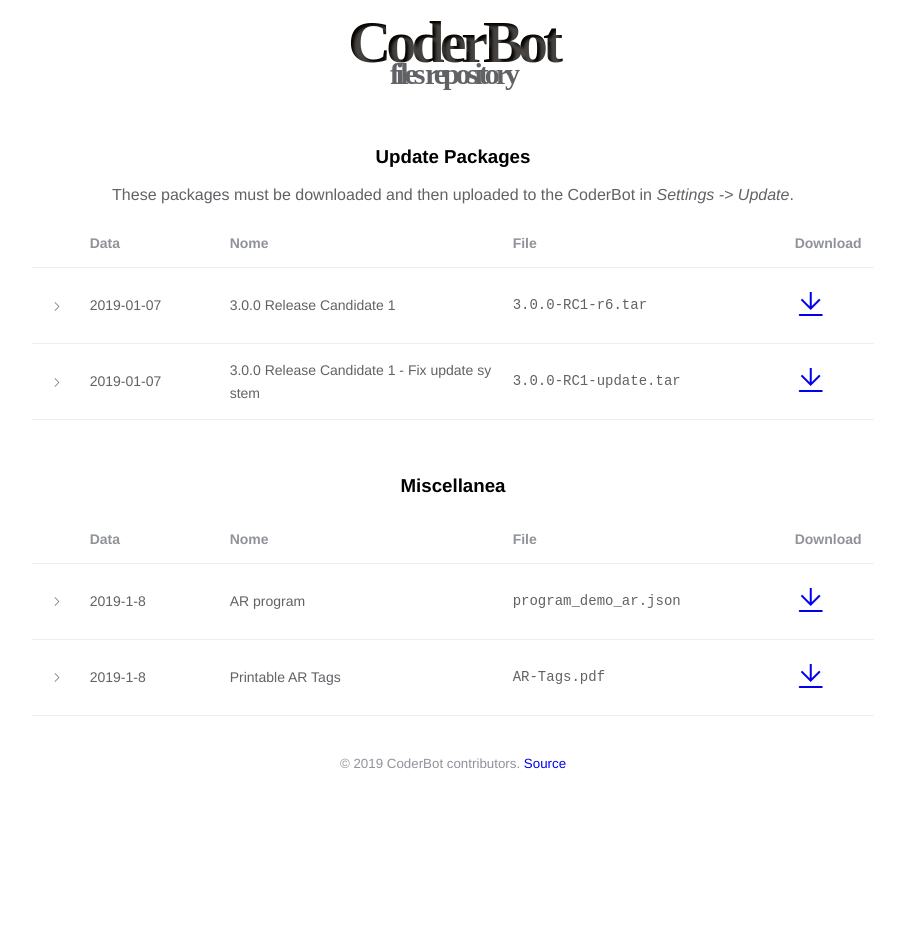
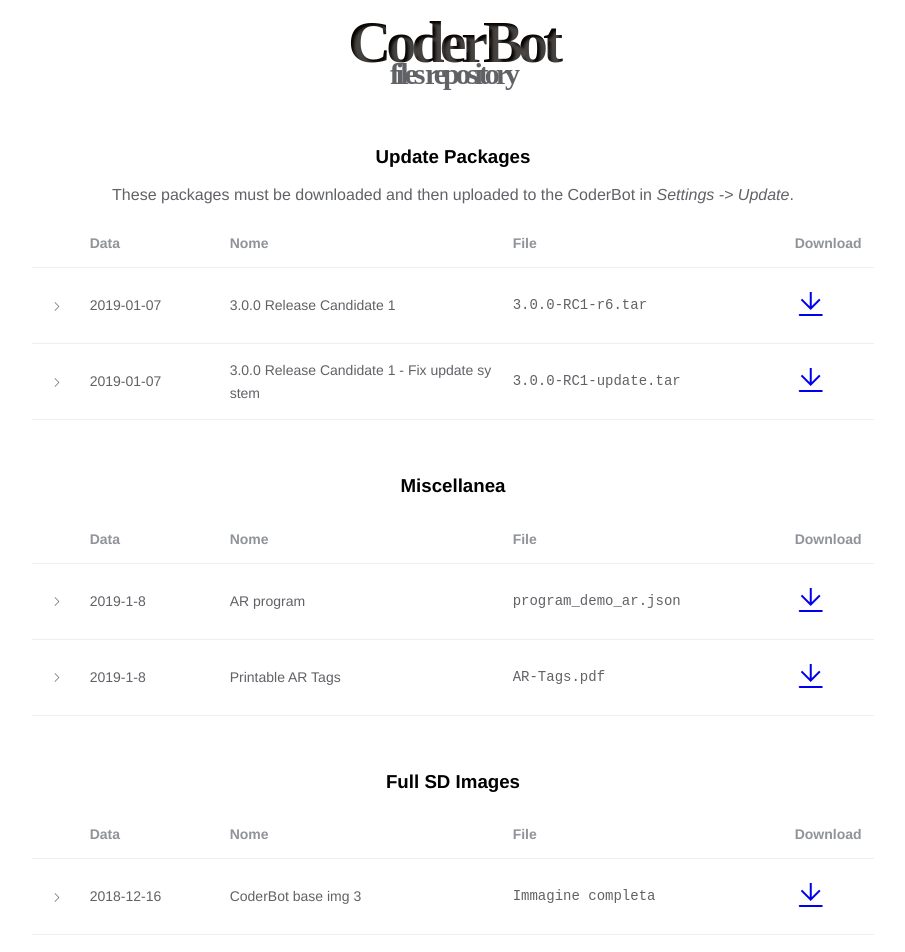
Before and after one commit to CoderBotOrg/repo, a Vue app: page / in a window 1280 px wide. Shown: the top 952 px of the page, without its empty margins (187-1092 px from the left). Before the commit the page ends 800 px from the top, so only its background shows below. Built offline with nearby package versions, Linux system fonts and the light colour scheme; a web font is replaced by a local one.

Commit message:
Add 16/12 full SD image

```diff
--- a/src/App.vue
+++ b/src/App.vue
@@ -79,6 +79,29 @@
                             </template>
                         </el-table-column>
                     </el-table>
+                    <br><br>
+                    <h3>Full SD Images</h3>
+                    <el-table :data="images" style="width: 100%">
+                        <el-table-column type="expand">
+                            <template slot-scope="props">
+                                {{ props.row.details }}
+                            </template>
+                        </el-table-column>
+                        <el-table-column prop="date" label="Data" width="140">
+                        </el-table-column>
+                        <el-table-column prop="name" label="Nome">
+                        </el-table-column>
+                        <el-table-column prop="fileName" label="File">
+                            <template slot-scope="scope">
+                                <pre>{{scope.row.fileName}}</pre>
+                            </template>
+                        </el-table-column>
+                        <el-table-column prop="download" label="Download" width="90">
+                            <template slot-scope="scope">
+                                <a :href="scope.row.downloadUrl" target="_blank" class="el-icon-download" style="font-size:32px"></a>
+                            </template>
+                        </el-table-column>
+                    </el-table>
                 </div>
             </el-col>
             <el-col :xs="{span:0}" :span="4" hidden-md-and-down>
@@ -106,7 +129,13 @@
                 downloadUrl: 'https://docs.google.com/presentation/d/19ihXcSqUKD1YsvXHiZJ57-mUUR1DQKcN7kNHCHfq3dM/edit?usp=sharing',
                 details: 'Print this document in A3 format.'}
             ],
-            images: [{}],
+            images: [{
+                date: '2018-12-16',
+                name: 'CoderBot base img 3',
+                fileName: 'Immagine completa',
+                downloadUrl: 'https://drive.google.com/open?id=1ziG5-URYeoo9A_MfXBXsHTh7Ppv-VG1C',
+                details: 'Contiene l\'intera immagine con tutto il software aggiornato al 16 Dicembre.'
+            }],
             updatePackages: [{
                 date: '2019-01-07',
                 name: '3.0.0 Release Candidate 1',
```
